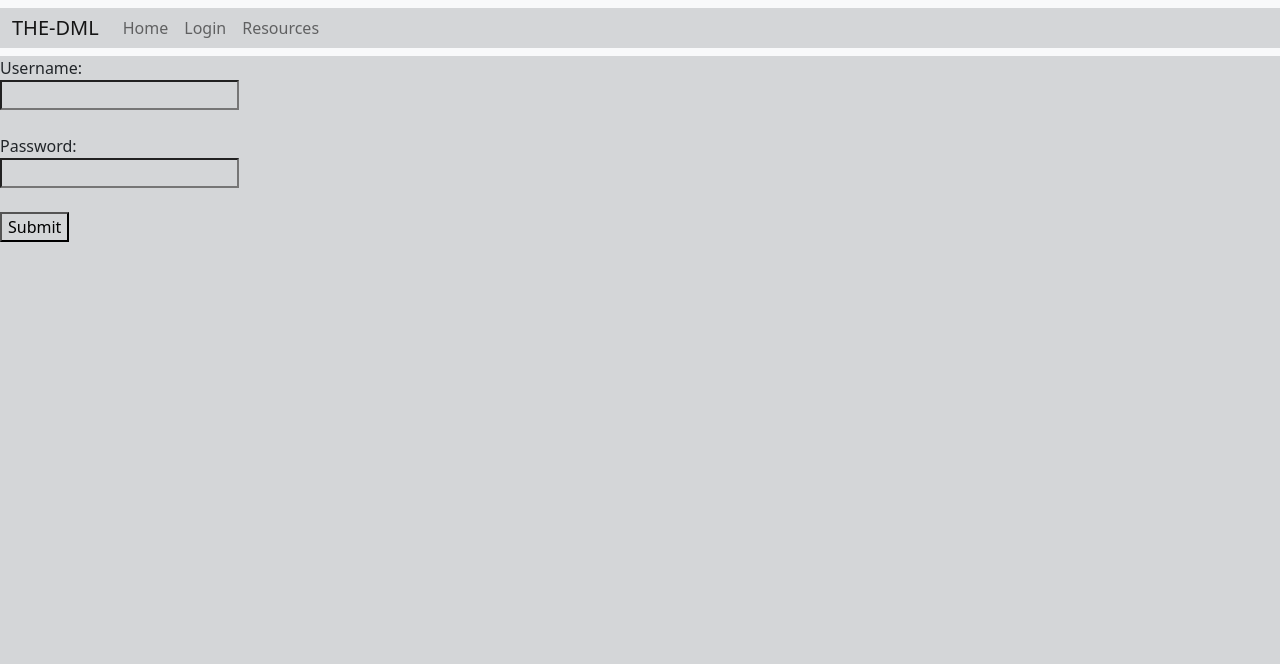
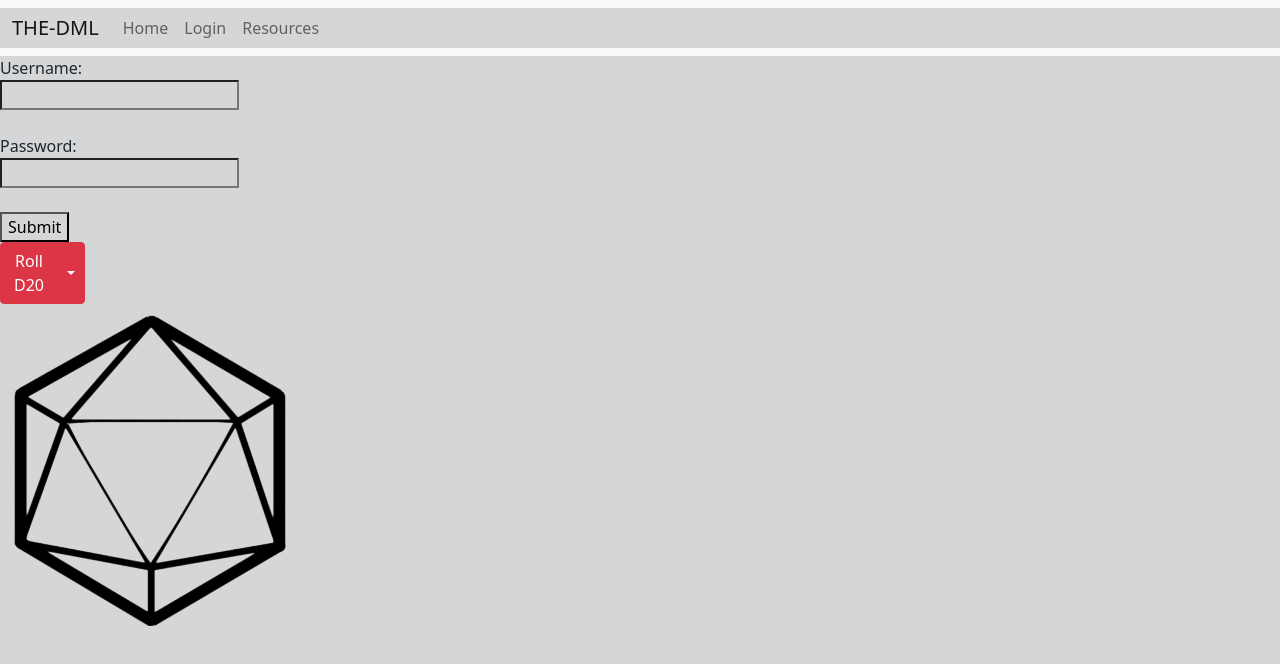
Before and after one commit to JacobBMitchell/the-dml, a React (Create React App) app in the folder client/: page /login in a window 1280 px wide. Shown: the top 664 px of the page. Built offline with nearby package versions, Linux system fonts and the light colour scheme.

Commit message:
dice stuff

```diff
--- a/client/src/App.js
+++ b/client/src/App.js
@@ -7,6 +7,7 @@ import Login from "./Login";
 import CharacterPage from "./CharacterPage";
 import CampaignPage from "./CampaignPage";
 import UsefulLinks from "./UsefulLinks";
+import Dice from "./Dice";
 
 function App() {
   const [user, setUser] = useState(null);
@@ -23,7 +24,7 @@ function App() {
             <Route path="/campaigns" element={<CampaignPage/>}/>
             <Route path="/resources" element={<UsefulLinks/>}/>
           </Routes>
-          {/* Insert here Dice */}
+          <Dice/>
         </div>
       </AuthContext.Provider>
     </BrowserRouter>
--- /dev/null
+++ b/client/src/Dice.js
@@ -0,0 +1,34 @@
+import blank from "./design/d20Blank.png";
+function Dice() {
+
+    function roll(num) {
+        console.log("d" + num);
+        let outcome = Math.floor(Math.random() * (num) + 1);
+        console.log(outcome);
+        let die = document.getElementById("die");
+        die.innerHTML = outcome;
+    }
+
+    return (<div className="dice">
+        <div className="btn-group">
+            <button type="button" className="btn btn-danger" onClick={() => roll(20)}>Roll D20</button>
+            <button type="button" className="btn btn-danger dropdown-toggle dropdown-toggle-split" data-bs-toggle="dropdown" aria-expanded="false">
+                <span className="visually-hidden">Toggle Dropdown</span>
+            </button>
+            <ul className="dropdown-menu">
+                <li><a className="dropdown-item" onClick={() => roll(4)}>D4</a></li>
+                <li><a className="dropdown-item" onClick={() => roll(6)}>D6</a></li>
+                <li><a className="dropdown-item" onClick={() => roll(8)}>D8</a></li>
+                <li><a className="dropdown-item" onClick={() => roll(10)}>D10</a></li>
+                <li><a className="dropdown-item" onClick={() => roll(12)}>D12</a></li>
+                <li><a className="dropdown-item" onClick={() => roll(100)}>D100</a></li>
+            </ul>
+        </div>
+
+        <div className="diceImg">
+            <img className="blank" src={blank} alt="" />
+            <h2 className="roll" id="die"></h2>
+        </div>
+    </div>)
+}
+export default Dice;
--- a/client/src/index.css
+++ b/client/src/index.css
@@ -43,6 +43,9 @@
     font-family: draconic;
     src: url(design/draconis-font/Draconis-JRw6B.ttf);
 }
+
+
+
 h1 {
     font-family: draconic;
     font-weight: normal;
@@ -50,6 +53,12 @@ h1 {
     color: #f71735;
     background-color: #1d1818;
     padding: 10px;
+}
+
+.dice {
+    position: absolute;
+    object-position: bottom 30px;
+    max-width: 85px;
 }
 
 .homepage h2 {
```
Also changed, not shown: client/src/design/d20Blank.png (added).
